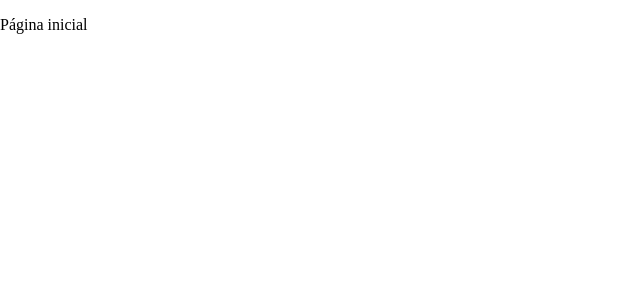
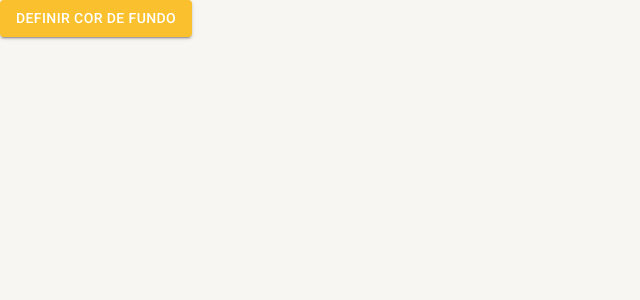
Before and after one commit to dayannealcantara/cadastro, a React (Create React App) app: page /pagina-inicial in a window 1280 px wide. Shown: the top 300 px of the page, without its empty margins (0-640 px from the left). Built offline with nearby package versions, Linux system fonts and the light colour scheme.

Commit message:
feat:adding dark theme and theme switching function

```diff
--- a/src/routes/index.tsx
+++ b/src/routes/index.tsx
@@ -1,9 +1,12 @@
+import { Button } from "@mui/material";
 import { Navigate, Route, Routes } from "react-router-dom";
+import { useAppThemeContext } from "../shared/contexts";
 
 export const AppRoutes = () => {
+  const {toggleTheme} = useAppThemeContext()
   return (
     <Routes>
-      <Route path="/pagina-inicial" element={<p>Página inicial</p>}/>
+      <Route path="/pagina-inicial" element={<Button variant="contained" color="primary" onClick={toggleTheme}>Definir cor de fundo</Button>}/>
       <Route path="*" element={<Navigate to="/pagina-inicial"/>}/>
     </Routes>
   )
--- /dev/null
+++ b/src/shared/contexts/ThemeContext.tsx
@@ -0,0 +1,44 @@
+import { createContext, useCallback, useContext, useMemo, useState } from 'react';
+import { ThemeProvider } from '@mui/material';
+import { Box } from '@mui/system';
+
+import { DarkTheme, LightTheme } from './../themes';
+
+interface IThemeContextData {
+  themeName: 'light' | 'dark';
+  toggleTheme: () => void;
+}
+
+const ThemeContext = createContext({} as IThemeContextData);
+
+export const useAppThemeContext = () => {
+  return useContext(ThemeContext);
+};
+
+interface IAppThemeProviderProps {
+  children: React.ReactNode
+}
+export const AppThemeProvider: React.FC<IAppThemeProviderProps> = ({ children }) => {
+  const [themeName, setThemeName] = useState<'light' | 'dark'>('light');
+
+  const toggleTheme = useCallback(() => {
+    setThemeName(oldThemeName => oldThemeName === 'light' ? 'dark' : 'light');
+  }, []);
+
+  const theme = useMemo(() => {
+    if (themeName === 'light') return LightTheme;
+
+    return DarkTheme;
+  }, [themeName]);
+
+
+  return (
+    <ThemeContext.Provider value={{ themeName, toggleTheme }}>
+      <ThemeProvider theme={theme}>
+        <Box width="100vw" height="100vh" bgcolor={theme.palette.background.default}>
+          {children}
+        </Box>
+      </ThemeProvider>
+    </ThemeContext.Provider>
+  );
+};
--- a/src/shared/contexts/index.ts
+++ b/src/shared/contexts/index.ts
@@ -1 +1 @@
-export { };
+export * from './ThemeContext';
--- /dev/null
+++ b/src/shared/themes/Dark.ts
@@ -0,0 +1,23 @@
+import {createTheme} from "@mui/material"
+import { cyan, yellow } from "@mui/material/colors"
+
+export const DarkTheme = createTheme({
+  palette:{
+    primary:{
+      main: yellow[700],
+      dark: yellow[800],
+      light: yellow[500],
+      contrastText: '#fff',
+    },
+    secondary: {
+      main: cyan[500],
+      dark: cyan[400],
+      light: cyan[300],
+      contrastText: '#fff',
+    },
+    background:{
+      default:'#303134',
+      paper:'#202124'
+    }
+  }
+})
--- a/src/shared/themes/index.ts
+++ b/src/shared/themes/index.ts
@@ -1 +1,2 @@
 export * from './Light';
+export * from './Dark';
```
Also changed, not shown: src/App.tsx (+4 -4 lines).
